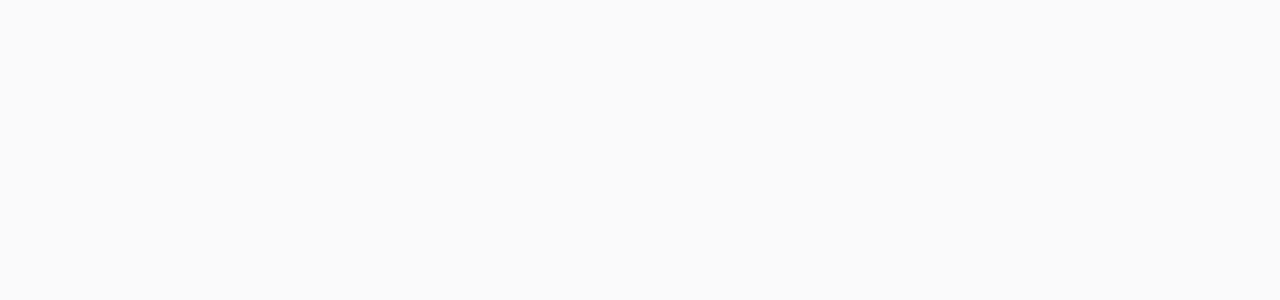
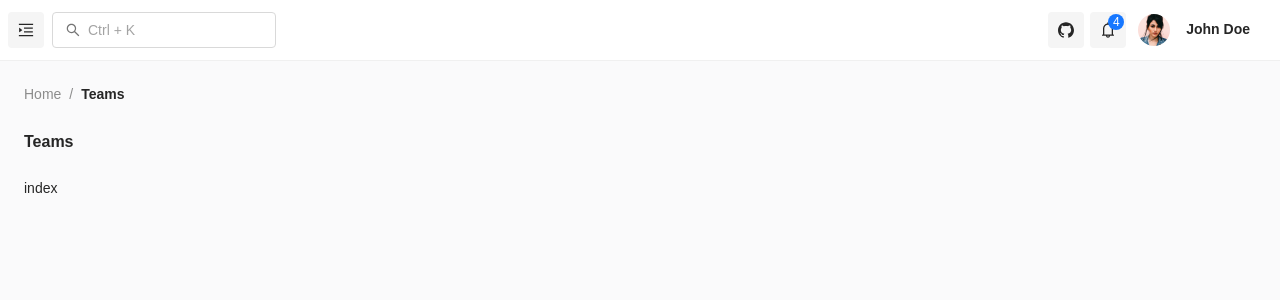
Before and after one commit to pardosa/my-football-app, a React (Create React App) app: page /free/dashboard/teams in a window 1280 px wide. Before the commit this address had no page. Shown: the top 300 px of the page. Built offline with nearby package versions, Linux system fonts and the light colour scheme.

Commit message:
add teams route and nav bar and team page

```diff
--- a/src/layout/menu-items/dashboard.tsx
+++ b/src/layout/menu-items/dashboard.tsx
@@ -1,10 +1,15 @@
 // assets
-import { DashboardOutlined, BoxPlotOutlined } from "@ant-design/icons";
+import {
+  DashboardOutlined,
+  BoxPlotOutlined,
+  TeamOutlined,
+} from "@ant-design/icons";
 
 // icons
 const icons = {
   DashboardOutlined,
   BoxPlotOutlined,
+  TeamOutlined,
 };
 
 // ==============================|| MENU ITEMS - DASHBOARD ||============================== //
@@ -30,6 +35,14 @@
       icon: icons.BoxPlotOutlined,
       breadcrumbs: true,
     },
+    {
+      id: "teams",
+      title: "Teams",
+      type: "item",
+      url: "/dashboard/teams",
+      icon: icons.TeamOutlined,
+      breadcrumbs: true,
+    },
   ],
 };
 
--- /dev/null
+++ b/src/pages/teams/index.tsx
@@ -0,0 +1,5 @@
+import React from "react";
+
+export const Teams = () => {
+  return <div>index</div>;
+};
--- a/src/routes/MainRoutes.tsx
+++ b/src/routes/MainRoutes.tsx
@@ -2,6 +2,7 @@
 
 // project import
 import MainLayout from "../layout/MainLayout";
+import { Teams } from "../pages/teams";
 
 // render - dashboard
 const DashboardDefault = lazy(() => import("../pages/dashboard"));
@@ -43,6 +44,10 @@
           path: "leagues",
           element: <Leagues />,
         },
+        {
+          path: "teams",
+          element: <Teams />,
+        },
       ],
     },
     {
```
